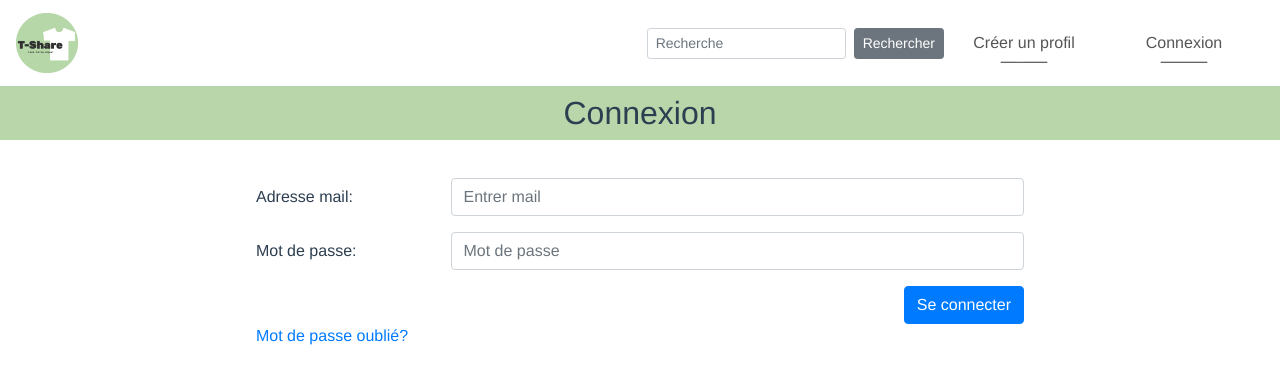
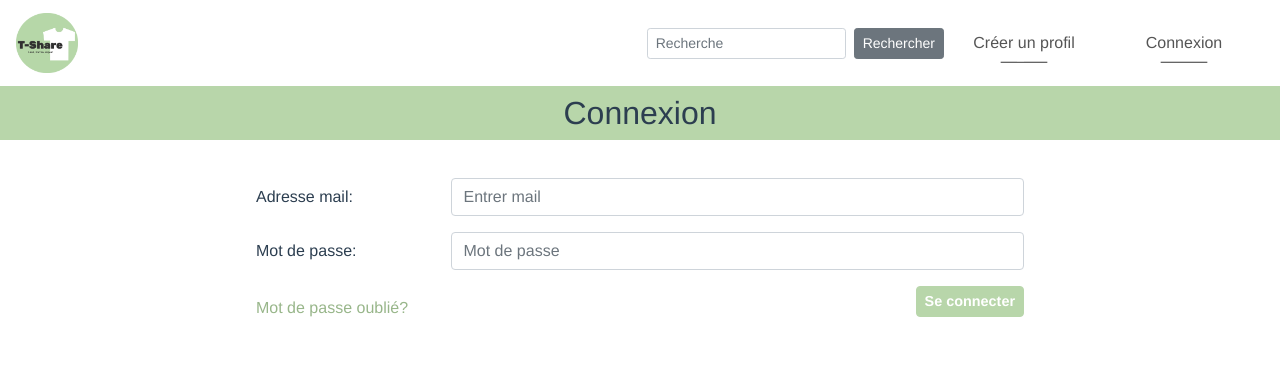
Before and after one commit to lejugeti/TShare, a Vue app: page /login in a window 1280 px wide. Shown: the top 380 px of the page. Built offline with nearby package versions, Linux system fonts and the light colour scheme.

Commit message:
Ajout de buttonPerso + rectification navigation après connexion

```diff
--- a/src/views/Connexion.vue
+++ b/src/views/Connexion.vue
@@ -2,7 +2,7 @@
   <div>
     <greenline title="Connexion"/>
     <div class="form-container">
-      <b-form @submit="onSubmit" v-if="show">
+      <b-form>
         <b-form-group
           id="input-group-1"
           label="Adresse mail:"
@@ -33,9 +33,9 @@
         </b-form-group>
 
         <div class="submit-group">
-          <b-button type="submit" variant="primary">Se connecter</b-button>
+          <router-link class="link" :to="`/`">Mot de passe oublié?</router-link>
+          <buttonPerso variant="fill" content="Se connecter" @click.native="onSubmit"/>
         </div>
-        <router-link :to="`/`">Mot de passe oublié?</router-link>
       </b-form>
     </div>
   </div>
@@ -44,10 +44,12 @@
 
 <script>
 import greenline from '@/components/GreenLine.vue'
+import buttonPerso from '@/components/ButtonPerso.vue'
 
 export default {
   components: {
-    greenline
+    greenline,
+    buttonPerso
   },
   data () {
     return {
@@ -55,13 +57,11 @@ export default {
         email: '',
         motdepasse: ''
       },
-      show: true,
       isInvalid: false
     }
   },
   methods: {
-    onSubmit (evt) {
-      evt.preventDefault()
+    onSubmit () {
       fetch('http://localhost:3000/utilisateur/mailMdpValide?email=' + this.form.email + '&motdepasse=' + this.form.motdepasse, {
         method: 'GET'
       }).then(response => response.json())
@@ -69,7 +69,8 @@ export default {
           if (typeof json.idUtilisateur !== 'undefined') {
             const infoConnection = {
               idUt: json.idUtilisateur.toString(),
-              nom: json.prenom + ' ' + json.nom
+              nom: json.nom,
+              prenom: json.prenom
             }
             this.$store.commit('connected', infoConnection)
             this.$router.go(-1)
@@ -78,6 +79,11 @@ export default {
           }
         })
         .catch(err => console.log(err))
+    }
+  },
+  mounted: function () {
+    if (this.$store.state.idUtilisateur !== 0) {
+      this.$router.go(-1)
     }
   }
 }
@@ -93,8 +99,15 @@ export default {
 .submit-group{
   width: 100%;
   text-align: right;
+  display: flex;
+  flex-direction: row;
+  justify-content: space-between;
 }
 .red-text{
   color: red !important;
 }
+.link{
+  color: #98B68A;
+  margin-top: 10px;
+}
 </style>
--- a/src/views/CreateProfil.vue
+++ b/src/views/CreateProfil.vue
@@ -2,7 +2,7 @@
   <div>
     <greenline title="Créer mon compte"/>
     <div class="form-container">
-      <b-form @submit="onSubmit" @reset="onReset" v-if="show">
+      <b-form>
 
         <!-- PRENOM -->
         <b-form-group
@@ -171,7 +171,7 @@
 
         <!-- VALIDATION -->
         <div class="submit-group">
-          <b-button type="submit" variant="primary">Valider</b-button>
+          <buttonPerso variant="fill" content="Valide" @click.native="onSubmit" />
         </div>
 
       </b-form>
@@ -181,10 +181,12 @@
 
 <script>
 import greenline from '@/components/GreenLine.vue'
+import buttonPerso from '@/components/ButtonPerso.vue'
 
 export default {
   components: {
-    greenline
+    greenline,
+    buttonPerso
   },
   data () {
     return {
@@ -205,13 +207,11 @@ export default {
       ligneAdresse1: '',
       ligneAdresse2: '',
       codePostal: '',
-      ville: '',
-      show: true
+      ville: ''
     }
   },
   methods: {
-    onSubmit (evt) {
-      evt.preventDefault()
+    onSubmit () {
       var jsonData = JSON.stringify(this.nouveauProfil)
       fetch('http://localhost:3000/utilisateur/', {
         method: 'POST',
@@ -225,7 +225,8 @@ export default {
           if (typeof json.idUtilisateur !== 'undefined') {
             const infoConnection = {
               idUt: json.idUtilisateur.toString(),
-              nom: this.nouveauProfil.prenom + ' ' + this.nouveauProfil.nom
+              nom: this.nouveauProfil.nom,
+              prenom: this.nouveauProfil.prenom
             }
             this.$store.commit('connected', infoConnection)
             this.$router.go(-1)
@@ -235,23 +236,6 @@ export default {
           }
         })
         .catch(err => console.log(err))
-    },
-    onReset (evt) {
-      evt.preventDefault()
-      // Reset our form values
-      this.form.email = ''
-      this.form.email2 = ''
-      this.form.nom = ''
-      this.form.age = ''
-      this.form.prenom = ''
-      this.form.genre = ''
-      this.form.motdepasse = ''
-      this.form.motdepasse2 = ''
-      // Trick to reset/clear native browser form validation state
-      this.show = false
-      this.$nextTick(() => {
-        this.show = true
-      })
     },
     onTextAdressChanged () {
       this.nouveauProfil.adresse = this.ligneAdresse1 + ', ' + (this.ligneAdresse2.length > 0 ? this.ligneAdresse2 + ', ' : '') + this.codePostal + ' ' + this.ville
@@ -292,6 +276,11 @@ export default {
         }
       }
     }
+  },
+  mounted: function () {
+    if (this.$store.state.idUtilisateur !== 0) {
+      this.$router.go(-1)
+    }
   }
 }
 </script>
@@ -303,6 +292,7 @@ export default {
   margin: auto;
   text-align: left;
   padding-top: 30px;
+  padding-bottom: 50px;
 }
 .submit-group{
   width: 100%;
```
